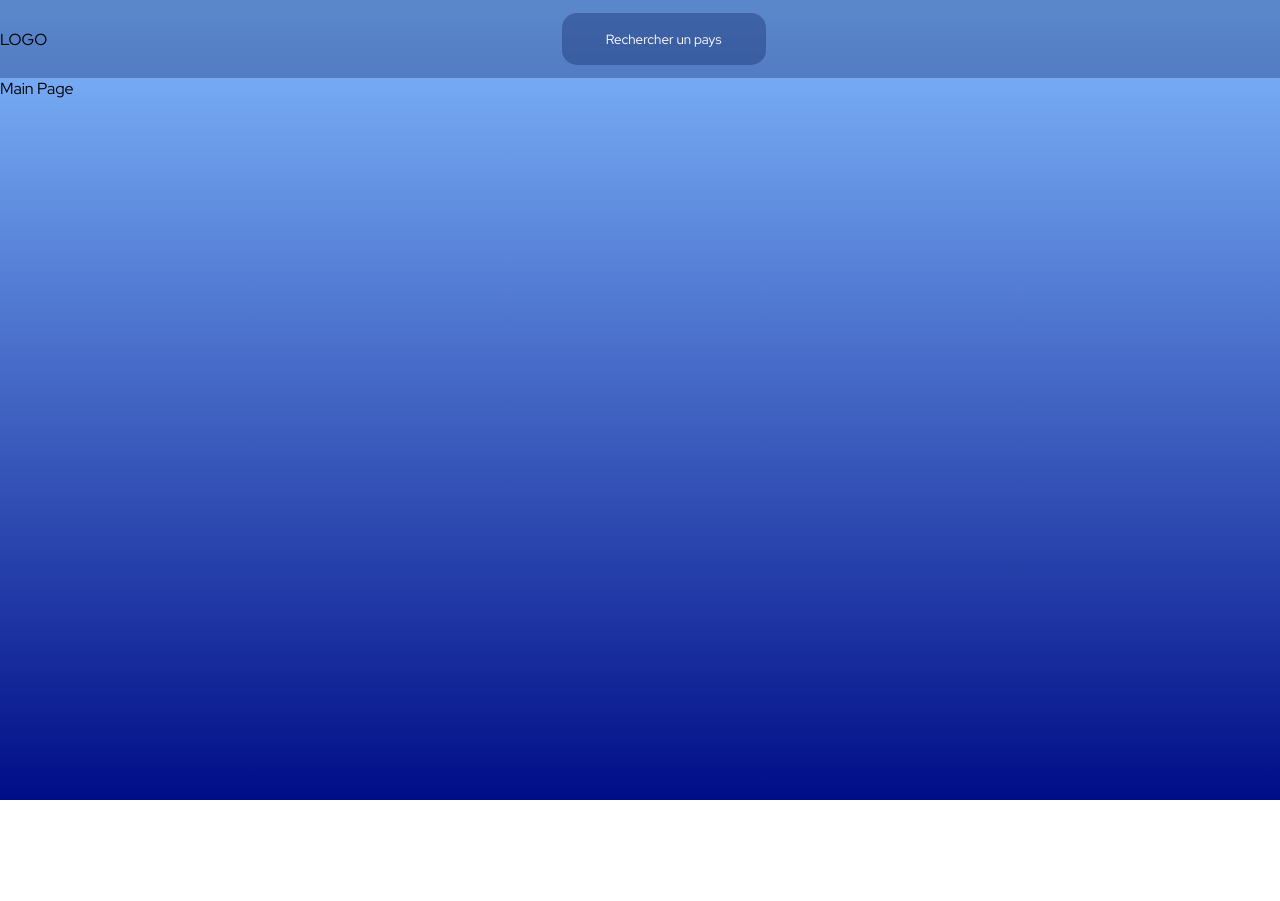
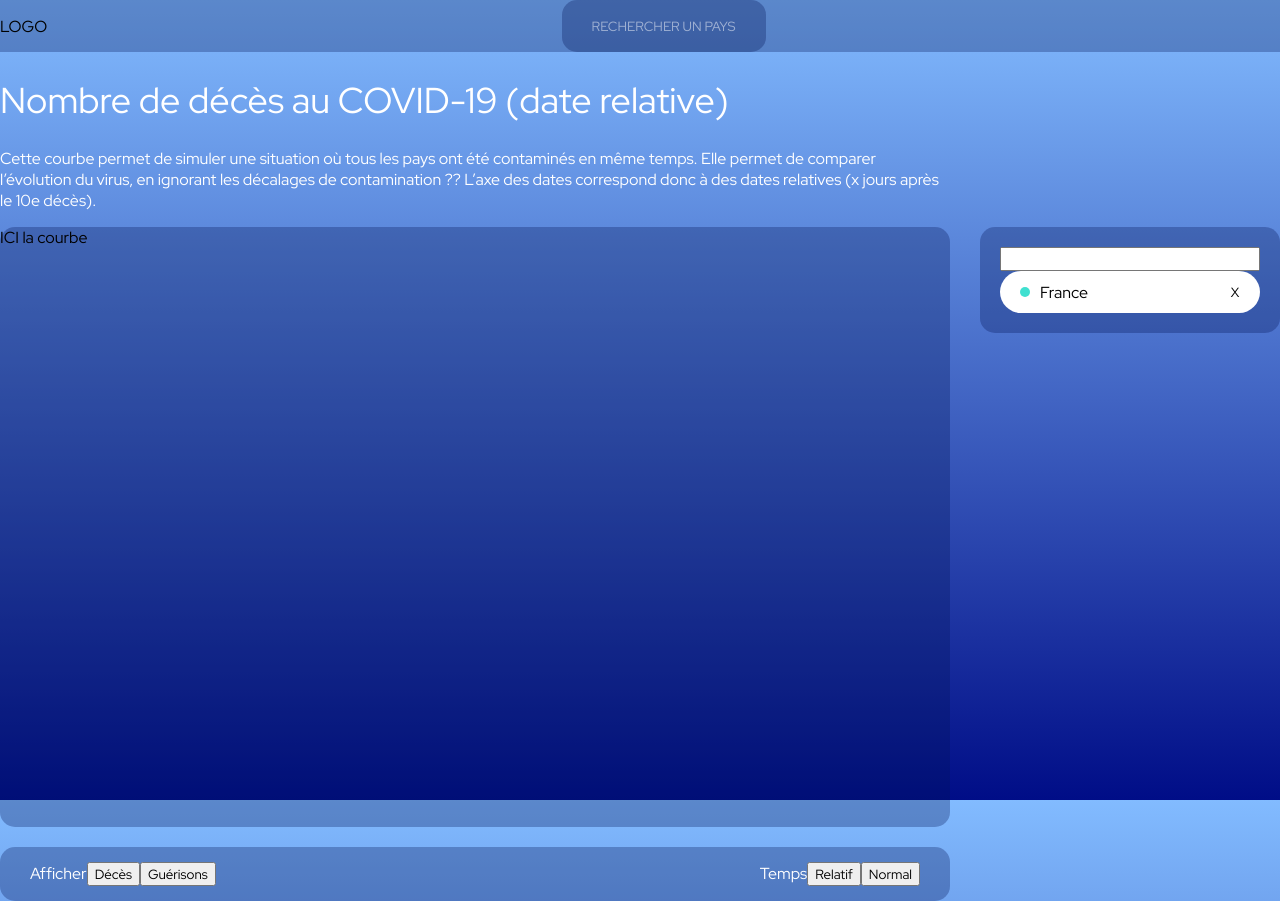
Before and after one commit to antaymard/knowthevirus, a React (Create React App) app in the folder client/: page / in a window 1280 px wide. Before the commit the page ends 800 px from the top, so only its background shows below. Built offline with nearby package versions, Linux system fonts and the light colour scheme.

Commit message:
Basic layout client side Multiple downloads supported server side

```diff
--- a/client/src/App.css
+++ b/client/src/App.css
@@ -1,5 +1,11 @@
-.app-section {
+.app {
   height: 100vh;
   display: flex;
   flex-direction: column;
 }
+
+.app-body {
+  max-width: var(--maxWidthDesktop);
+  width: 100%;
+  margin: 0 auto;
+}
--- a/client/src/App.js
+++ b/client/src/App.js
@@ -7,17 +7,18 @@ import Header from './components/header/Header.js';
 
 function App() {
   return (
-    <div className="app-section">
+    <div className="app">
       <Header />
+      <div className="app-body">
         <Switch>
           <Route exact path='/'>
             <MainPage />
           </Route>
           <Route path='/:country'>
             <h1>Country</h1>
-
           </Route>
         </Switch>
+      </div>
     </div>
   );
 }
--- /dev/null
+++ b/client/src/components/countryItem/CountryItem.js
@@ -0,0 +1,17 @@
+import React from 'react';
+
+import './countryItem.css';
+
+function CountryItem(props) {
+    return (
+        <div className='country-item-body'>
+            <div>
+                <div className='pill' />
+                {props.country}
+            </div>
+            <button>X</button>
+        </div>
+    );
+}
+
+export default CountryItem;
--- /dev/null
+++ b/client/src/components/countryItem/countryItem.css
@@ -0,0 +1,33 @@
+.country-item-body,
+.country-item-body > div {
+  background-color: white;
+  border-radius: 50px;
+  height: 42px;
+  display: flex;
+  flex-direction: row;
+  justify-content: space-between;
+  align-items: center;
+  padding: 0 10px;
+}
+
+.country-item-body .pill {
+  height: 10px;
+  width: 10px;
+  background-color: turquoise;
+  border-radius: 50px;
+  margin-right: 10px;
+}
+
+.country-item-body button {
+  border-radius: 50%;
+  height: 30px;
+  width: 30px;
+  border: none;
+  cursor: pointer;
+  outline: none;
+  transition: 0.2s;
+  background-color: transparent;
+}
+.country-item-body button:hover {
+  background-color: var(--lightGrey);
+}
--- /dev/null
+++ b/client/src/components/countryPanel/CountryPanel.js
@@ -0,0 +1,18 @@
+import React from 'react';
+
+import CountryItem from '../countryItem/CountryItem.js';
+
+import './countryPanel.css';
+
+function CountryPanel() {
+    return (
+        <div className=' card country-panel-body'>
+            <input />
+            <div className="list-section">
+                <CountryItem country="France" />
+            </div>
+        </div>
+    );
+}
+
+export default CountryPanel;
--- /dev/null
+++ b/client/src/components/countryPanel/countryPanel.css
@@ -0,0 +1,8 @@
+.country-panel-body {
+  padding: 20px;
+  display: flex;
+  flex-direction: column;
+}
+
+.country-panel-body .list-section {
+}
--- a/client/src/components/header/Header.js
+++ b/client/src/components/header/Header.js
@@ -1,12 +1,14 @@
 import React from 'react';
-import './header.scss';
+import './header.css';
 
 function Header() {
     return (
         <header>
-            <div>LOGO</div>
-            <input id="country-searchbar" placeholder="Rechercher un pays"></input>
-            <div />
+            <div className="header-section">
+                <div>LOGO</div>
+                <input id="country-searchbar" placeholder="Rechercher un pays"></input>
+                <div />
+            </div>
         </header>
     );
 }
--- a/client/src/components/header/header.scss
+++ b/client/src/components/header/header.css
@@ -4,20 +4,38 @@ header {
   height: 78px;
   display: flex;
   flex-direction: row;
-  justify-content: space-between;
   align-items: center;
 }
 
+.header-section {
+  display: flex;
+  flex-direction: row;
+  justify-content: space-between;
+  align-items: center;
+  width: 100%;
+  max-width: var(--maxWidthDesktop);
+  margin: 0 auto;
+}
+
 input#country-searchbar {
+  outline: none;
   background-color: white;
   border-radius: var(--borderRadius);
   height: 50px;
   background: var(--transparentBackground);
   border: none;
-  min-width: 200px;
+  width: 200px;
   text-align: center;
   color: white;
+  transition: 0.3s;
+  transition-timing-function: ease-in-out;
+  text-transform: uppercase;
 }
 input#country-searchbar::placeholder {
   color: white;
+  opacity: 0.5;
 }
+input#country-searchbar:focus {
+  border: 1px solid white;
+  width: 280px;
+}
--- a/client/src/index.scss
+++ b/client/src/index.scss
@@ -17,8 +17,17 @@ body {
   width: 100vh; */
 }
 
+.card {
+  width: auto;
+  background-color: var(--transparentBackground);
+  border-radius: var(--borderRadius);
+}
+
 /* GLOBAL VARIABLES */
 :root {
   --transparentBackground: rgba(0, 18, 84, 0.3);
   --borderRadius: 15px;
+  --maxWidthDesktop: 1280px;
+  --textColor: #494949;
+  --lightGrey: #f0f0f0;
 }
--- a/client/src/pages/MainPage.js
+++ b/client/src/pages/MainPage.js
@@ -1,9 +1,51 @@
 import React from 'react';
+
+import CountryPanel from '../components/countryPanel/CountryPanel.js';
+
+import './mainPage.css'
 
 function MainPage() {
     return (
-        <div>
-            Main Page
+        <div className='main-page-body'>
+            <div className="main-page-section">
+                <div className='left-part'>
+                    <h1>Nombre de décès au COVID-19 (date relative)</h1>
+                    <p>Cette courbe permet de simuler une situation où tous les pays ont été contaminés en même temps. Elle permet de comparer l’évolution du virus, en ignorant les décalages de contamination ??
+L’axe des dates correspond donc à des dates relatives (x jours après le 10e décès).</p>
+                </div>
+            </div>
+            <div className="main-page-section">
+                <div className="left-part">
+                    <div className="card" style={{ height: "600px", marginBottom: "20px" }}>
+
+                        ICI la courbe
+                    </div>
+                    <div className="card chart-settings-section">
+                        <div>
+                            Afficher
+                            <button>Décès</button>
+                            <button>Guérisons</button>
+                        </div>
+                        <div>
+                            Temps
+                            <button>Relatif</button>
+                            <button>Normal</button>
+                        </div>
+                    </div>
+                </div>
+                <div className="right-part">
+                    <CountryPanel />
+                </div>
+            </div>
+            <div className="main-page-section">
+                <div className="left-part">
+
+                </div>
+                <div className="right-part">
+                </div>
+            </div>
+
+
         </div>
     );
 }
--- /dev/null
+++ b/client/src/pages/mainPage.css
@@ -0,0 +1,40 @@
+.main-page-body {
+  display: flex;
+  flex-direction: column;
+  align-items: flex-start;
+}
+
+.main-page-body .main-page-section {
+  display: flex;
+  flex-direction: row;
+  justify-content: space-between;
+  width: 100%;
+}
+
+.main-page-body .left-part {
+  width: calc(100% - 330px);
+  padding-right: 30px;
+}
+.main-page-body .right-part {
+  width: 300px;
+}
+
+.main-page-body .chart-settings-section {
+  display: flex;
+  flex-direction: row;
+  justify-content: space-between;
+  align-items: center;
+  padding: 15px 30px;
+  color: white;
+}
+
+h1 {
+  color: white;
+  font-size: 36px;
+  font-weight: normal;
+}
+
+p {
+  font-size: 16px;
+  color: white;
+}
```
Also changed, not shown: client/src/components/sidePanel/SidePanel.js (added, +11 -0 lines), 1 other file (tests, documents, lock files or other folders). Lines whose indentation alone changed are shown as unchanged.
